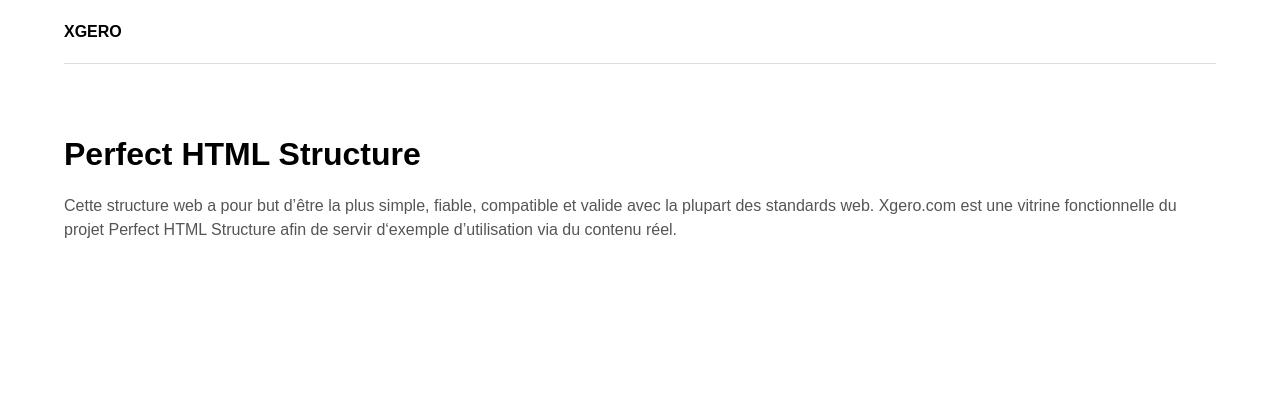
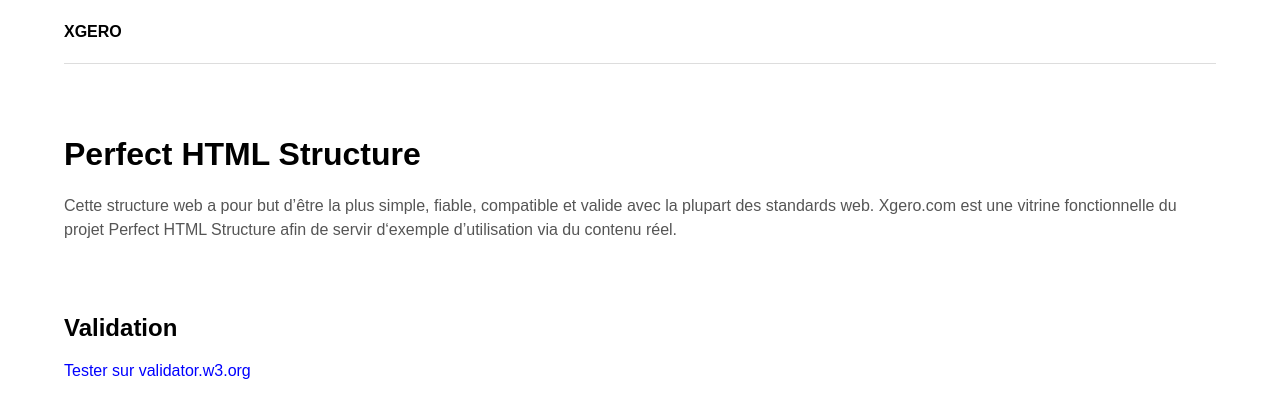
Before and after one commit to Xgero/Perfect-HTML-Structure, a PHP site: page / in a window 1280 px wide. Shown: the top 418 px of the page. Run offline with PHP 8.4, Linux system fonts and the light colour scheme.

Commit message:
Corrections

```diff
--- a/assets/css/style.css
+++ b/assets/css/style.css
@@ -28,3 +28,6 @@ html, body {padding:0;margin:0;font-family:sans-serif}
 * {box-sizing:border-box}
 .container {width:1280px;max-width:90%;margin-left:auto;margin-right:auto}
 p {line-height:1.5em}
+ul {padding:0;list-style-type:none;}
+a {color:blue;text-decoration:none;}
+a:hover {text-decoration:underline;}
--- a/index.php
+++ b/index.php
@@ -25,6 +25,15 @@
 			Xgero.com est une vitrine fonctionnelle du projet Perfect HTML Structure afin de servir d‘exemple d’utilisation via du contenu réel. </p>
 		</div>
 
+		<div class="container m_t_xl">
+			<h2>Validation</h2>
+			<ul>
+				<li><a href="https://validator.w3.org/nu/?showoutline=yes&doc=https%3A%2F%2Fxgero.com%2F" title="validator.w3.org">Tester sur validator.w3.org</a></li>
+			</ul>
+		</div>
+
+
+
 	</body>
 
 </html>
```
